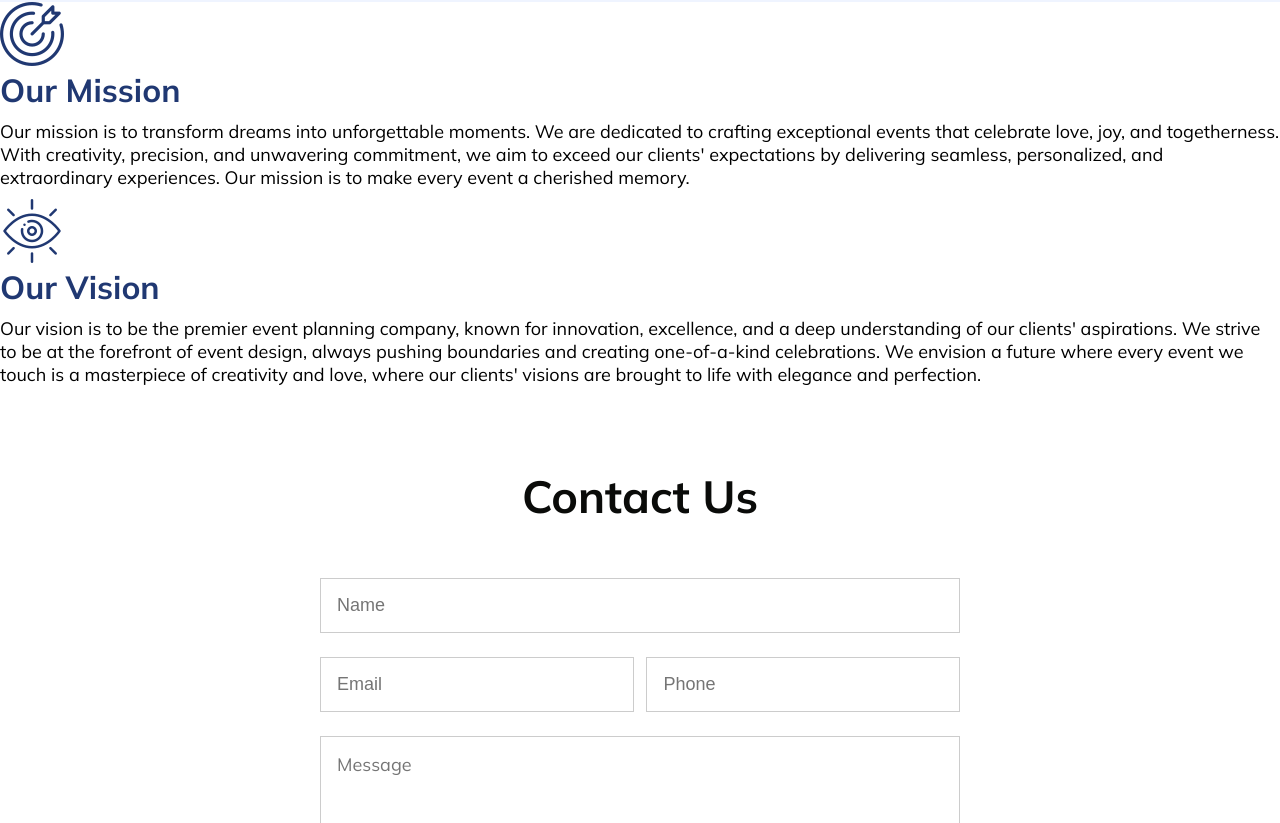
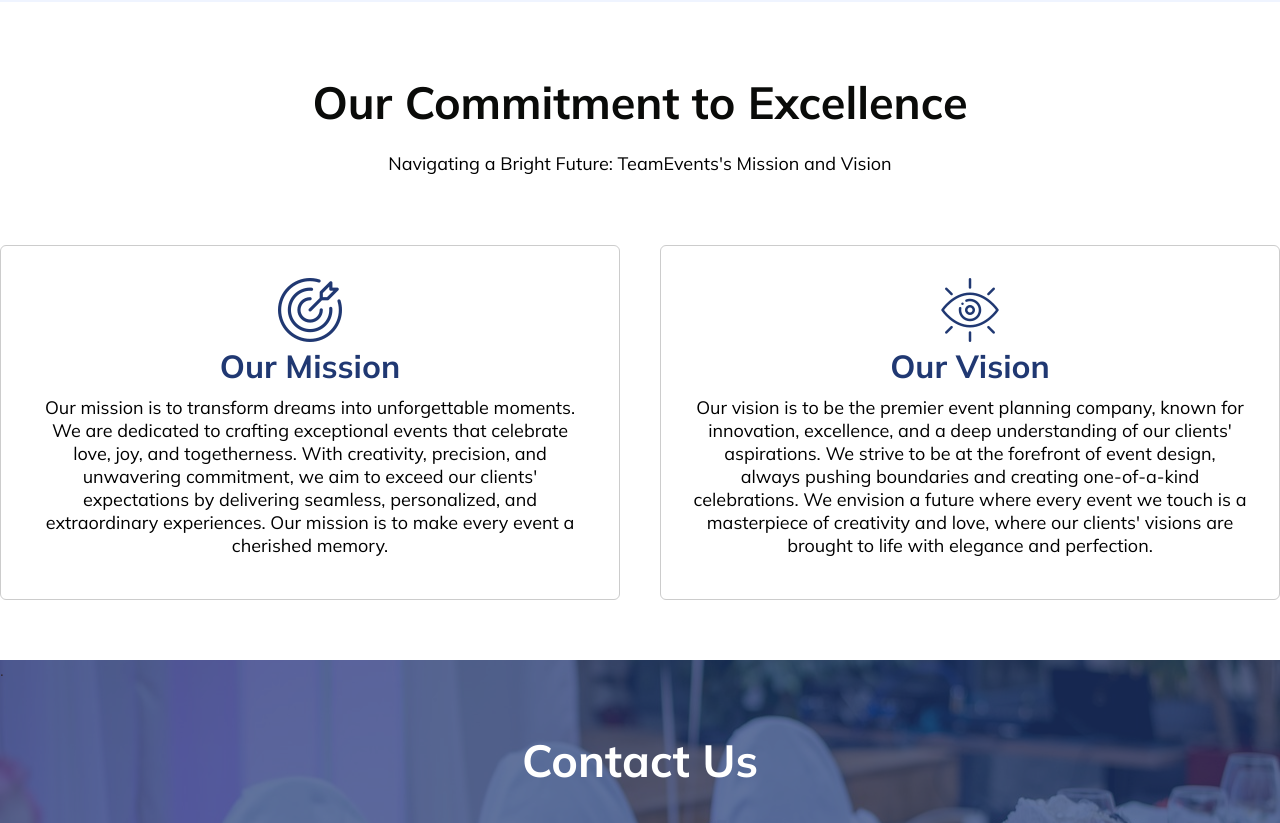
Before and after one commit to only1tarunno/job-project, a React (Vite) app: page / in a window 1280 px wide. Shown: the part 4337-5160 px from the top of the page. Built offline with nearby package versions, Linux system fonts and the light colour scheme.

Commit message:
add our mission and vision section

```diff
--- a/src/App.css
+++ b/src/App.css
@@ -227,19 +227,40 @@ p {
   font-size: 20px;
 }
 /* contact us section start here  */
-
+.contact {
+  background: url(./assets/choose.jpg);
+  background-position: center;
+  background-repeat: no-repeat;
+  background-size: cover;
+  position: relative;
+}
+.contact::before {
+  content: ".";
+  position: absolute;
+  left: 0;
+  right: 0;
+  width: 100%;
+  height: 100%;
+  background-color: #203872;
+  opacity: 0.7;
+  z-index: 0;
+}
 .contact-container {
   max-width: 1280px;
   margin: 0 auto;
   padding: 60px 0;
+  z-index: 50;
+  position: relative;
 }
 .contact-container h2 {
   text-align: center;
   margin-bottom: 30px;
+  color: #fff;
 }
 .form {
   width: 50%;
   margin: 0 auto;
+  z-index: 100;
 }
 .form input {
   width: 100%;
@@ -270,7 +291,6 @@ p {
   font-family: "Mulish", sans-serif;
 }
 /* who we work with  */
-/* md:py-20 bg-[#eff4ff] py-16 */
 .work {
   background-color: #eff4ff;
 }
@@ -288,3 +308,22 @@ p {
   margin: 0 40px;
   object-fit: cover;
 }
+/* mission and vision   */
+.mission-top {
+  text-align: center;
+  padding-top: 60px;
+}
+.mission-container {
+  display: flex;
+  align-items: center;
+  justify-content: space-between;
+  gap: 40px;
+  text-align: center;
+}
+/* bg-white rounded border border-[#ccc] p-8 text-center */
+.mission-card {
+  border: 1px solid #ccc;
+  border-radius: 6px;
+  padding: 32px;
+  width: 50%;
+}
--- a/src/AppResponsive.css
+++ b/src/AppResponsive.css
@@ -76,6 +76,12 @@
   .form-inner input {
     width: 100%;
   }
+  .mission-container {
+    flex-direction: column;
+  }
+  .mission-card {
+    width: 100%;
+  }
 }
 @media (max-width: 575px) {
   .hero-content h1 {
--- a/src/Components/OurMission.jsx
+++ b/src/Components/OurMission.jsx
@@ -3,10 +3,14 @@ import vision from "../assets/vision.png";
 
 const OurMission = () => {
   return (
-    <div className="bg-[#eff4ff] py-10 md:py-20">
-      <div className="container mx-auto px-5 lg:px-0 flex flex-col lg:flex-row gap-10">
-        <div className="bg-white rounded border border-[#ccc] p-8 text-center">
-          <img src={mission} className="mx-auto mb-4 mt-7" alt="" />
+    <div className="mission">
+      <div className="mission-top">
+        <h2>Our Commitment to Excellence</h2>
+        <p>Navigating a Bright Future: TeamEvents&apos;s Mission and Vision</p>
+      </div>
+      <div className="work-container mission-container">
+        <div className="mission-card">
+          <img src={mission} alt="" />
           <h3 className="text-[#203872] font-bold text-3xl mb-2">
             Our Mission
           </h3>
@@ -19,10 +23,10 @@ const OurMission = () => {
             Our mission is to make every event a cherished memory.
           </p>
         </div>
-        <div className="bg-white rounded border border-[#ccc] p-8 text-center">
-          <img src={vision} className="mx-auto mb-4 mt-7" alt="" />
-          <h3 className="text-[#203872] font-bold text-3xl mb-2">Our Vision</h3>
-          <p className="text-lg font-semibold">
+        <div className="mission-card">
+          <img src={vision} alt="" />
+          <h3>Our Vision</h3>
+          <p>
             Our vision is to be the premier event planning company, known for
             innovation, excellence, and a deep understanding of our
             clients&apos; aspirations. We strive to be at the forefront of event
--- a/src/Components/WhyUs.jsx
+++ b/src/Components/WhyUs.jsx
@@ -3,11 +3,7 @@ const WhyUs = () => {
   return (
     <div className=" md:py-20 py-16 ">
       <div className="whyUs-container">
-        <h2
-          data-aos="fade-up"
-          data-aos-duration="500"
-          className="pb-3 text-[#0a0b09] text-3xl text-center my-3 lg:text-5xl font-bold"
-        >
+        <h2 data-aos="fade-up" data-aos-duration="500">
           Why Choose Us?
         </h2>
         <div className="whyUs-inner-container">
```
